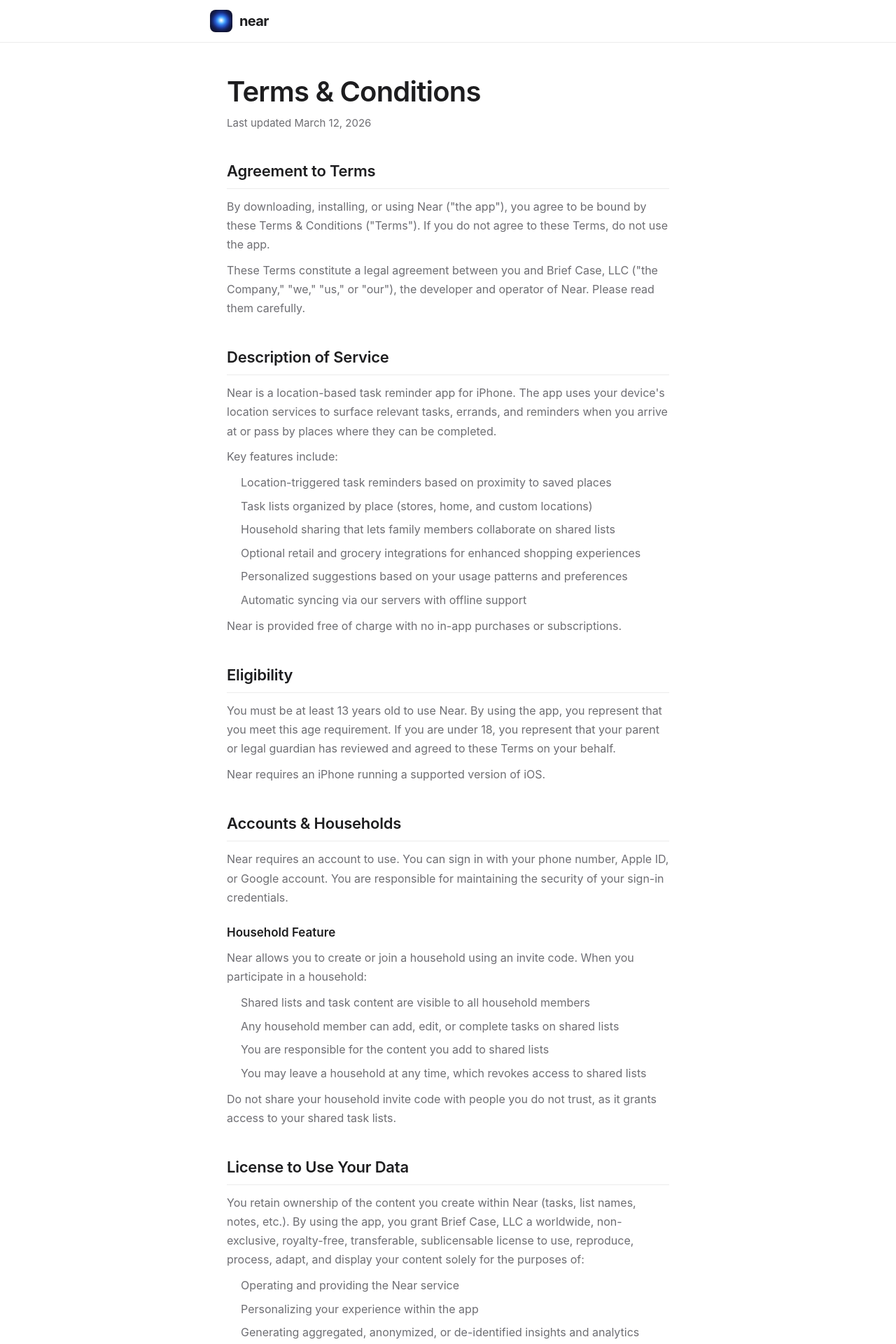
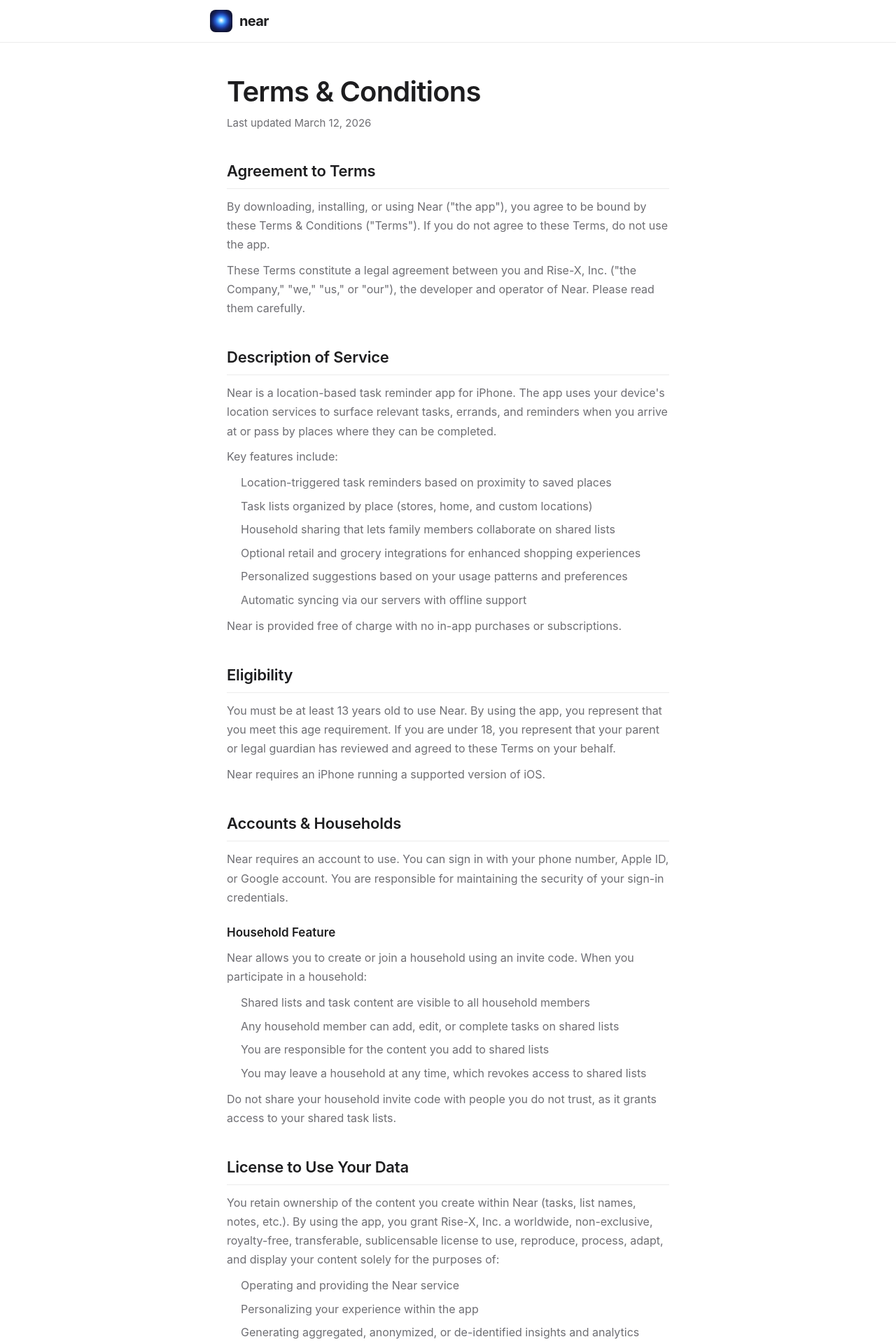
Before and after one commit to Laureng12/near-landing, a Next.js app: page /terms in a window 1280 px wide. Shown: the top 1920 px of the page at 70% size. Built offline with nearby package versions, Linux system fonts and the light colour scheme.

Commit message:
Update terms: Brief Case LLC -> Rise-X Inc

```diff
--- a/app/terms/page.tsx
+++ b/app/terms/page.tsx
@@ -30,7 +30,7 @@ export default function TermsPage() {
               By downloading, installing, or using Near (&quot;the app&quot;), you agree to be bound by these Terms &amp; Conditions (&quot;Terms&quot;). If you do not agree to these Terms, do not use the app.
             </p>
             <p>
-              These Terms constitute a legal agreement between you and Brief Case, LLC (&quot;the Company,&quot; &quot;we,&quot; &quot;us,&quot; or &quot;our&quot;), the developer and operator of Near. Please read them carefully.
+              These Terms constitute a legal agreement between you and Rise-X, Inc. (&quot;the Company,&quot; &quot;we,&quot; &quot;us,&quot; or &quot;our&quot;), the developer and operator of Near. Please read them carefully.
             </p>
           </section>
 
@@ -83,7 +83,7 @@ export default function TermsPage() {
           <section className="legalSection">
             <h2>License to Use Your Data</h2>
             <p>
-              You retain ownership of the content you create within Near (tasks, list names, notes, etc.). By using the app, you grant Brief Case, LLC a worldwide, non-exclusive, royalty-free, transferable, sublicensable license to use, reproduce, process, adapt, and display your content solely for the purposes of:
+              You retain ownership of the content you create within Near (tasks, list names, notes, etc.). By using the app, you grant Rise-X, Inc. a worldwide, non-exclusive, royalty-free, transferable, sublicensable license to use, reproduce, process, adapt, and display your content solely for the purposes of:
             </p>
             <ul>
               <li>Operating and providing the Near service</li>
@@ -142,10 +142,10 @@ export default function TermsPage() {
           <section className="legalSection">
             <h2>Intellectual Property</h2>
             <p>
-              Near, including its design, code, graphics, logo, and all associated intellectual property, is owned by Brief Case, LLC and protected by applicable intellectual property laws. You may not copy, modify, distribute, or create derivative works based on Near without our prior written consent.
+              Near, including its design, code, graphics, logo, and all associated intellectual property, is owned by Rise-X, Inc. and protected by applicable intellectual property laws. You may not copy, modify, distribute, or create derivative works based on Near without our prior written consent.
             </p>
             <p>
-              All aggregated, anonymized, or de-identified data and any insights, analyses, or derivative works created from such data are the exclusive property of Brief Case, LLC.
+              All aggregated, anonymized, or de-identified data and any insights, analyses, or derivative works created from such data are the exclusive property of Rise-X, Inc..
             </p>
           </section>
 
@@ -170,7 +170,7 @@ export default function TermsPage() {
           <section className="legalSection">
             <h2>Limitation of Liability</h2>
             <p>
-              To the maximum extent permitted by applicable law, Brief Case, LLC and its officers, directors, employees, and agents shall not be liable for any indirect, incidental, special, consequential, or punitive damages, or any loss of profits or revenues, whether incurred directly or indirectly, or any loss of data, use, goodwill, or other intangible losses resulting from:
+              To the maximum extent permitted by applicable law, Rise-X, Inc. and its officers, directors, employees, and agents shall not be liable for any indirect, incidental, special, consequential, or punitive damages, or any loss of profits or revenues, whether incurred directly or indirectly, or any loss of data, use, goodwill, or other intangible losses resulting from:
             </p>
             <ul>
               <li>Your use of or inability to use the app</li>
@@ -191,12 +191,12 @@ export default function TermsPage() {
               Any dispute, claim, or controversy arising out of or relating to these Terms or the use of Near shall be resolved through binding individual arbitration administered by the American Arbitration Association (&quot;AAA&quot;) under its Consumer Arbitration Rules, rather than in court. There is no judge or jury in arbitration, and court review of an arbitration award is limited.
             </p>
             <p>
-              <strong>Class Action Waiver:</strong> You and Brief Case, LLC agree that any dispute resolution proceedings will be conducted only on an individual basis and not in a class, consolidated, or representative action. If this class action waiver is found to be unenforceable, then the entirety of this arbitration provision shall be null and void.
+              <strong>Class Action Waiver:</strong> You and Rise-X, Inc. agree that any dispute resolution proceedings will be conducted only on an individual basis and not in a class, consolidated, or representative action. If this class action waiver is found to be unenforceable, then the entirety of this arbitration provision shall be null and void.
             </p>
             <p>
               <strong>Opt-Out:</strong> You may opt out of this arbitration provision by sending written notice to{" "}
               <a href="mailto:hello@nearesttask.com" className="legalLink">hello@nearesttask.com</a>{" "}
-              within 30 days of first accepting these Terms. If you opt out, you and Brief Case, LLC agree to submit to the exclusive jurisdiction of the state and federal courts located in Charleston County, South Carolina.
+              within 30 days of first accepting these Terms. If you opt out, you and Rise-X, Inc. agree to submit to the exclusive jurisdiction of the state and federal courts located in Charleston County, South Carolina.
             </p>
             <p>
               <strong>Small Claims Exception:</strong> Either party may bring an individual action in small claims court for disputes within the court&apos;s jurisdictional limits.
@@ -206,7 +206,7 @@ export default function TermsPage() {
           <section className="legalSection">
             <h2>Business Transfers</h2>
             <p>
-              In the event that Brief Case, LLC is involved in a merger, acquisition, reorganization, asset sale, or similar business transaction, these Terms and your relationship with us (including any data collected through the app) may be transferred to the successor entity. The successor will be bound by these Terms with respect to your continued use of the app. We will make reasonable efforts to notify you of any such transfer.
+              In the event that Rise-X, Inc. is involved in a merger, acquisition, reorganization, asset sale, or similar business transaction, these Terms and your relationship with us (including any data collected through the app) may be transferred to the successor entity. The successor will be bound by these Terms with respect to your continued use of the app. We will make reasonable efforts to notify you of any such transfer.
             </p>
           </section>
 
@@ -253,7 +253,7 @@ export default function TermsPage() {
                 The arbitration provision in these Terms is enforceable under applicable Canadian federal and provincial arbitration legislation. However, nothing in these Terms limits your right to file a complaint with the Office of the Privacy Commissioner of Canada regarding the handling of your personal information.
               </li>
               <li>
-                References to Brief Case, LLC include its successors and assigns. Your relationship is with a United States entity, and your data is processed in the United States as described in our Privacy Policy.
+                References to Rise-X, Inc. include its successors and assigns. Your relationship is with a United States entity, and your data is processed in the United States as described in our Privacy Policy.
               </li>
             </ul>
 
@@ -285,7 +285,7 @@ export default function TermsPage() {
                 hello@nearesttask.com
               </a>
             </p>
-            <p>Brief Case, LLC</p>
+            <p>Rise-X, Inc.</p>
           </section>
         </article>
       </main>
```
